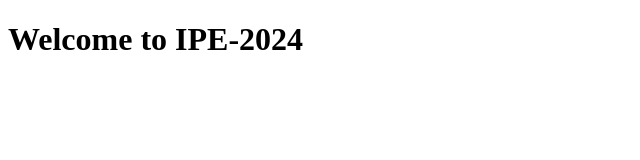
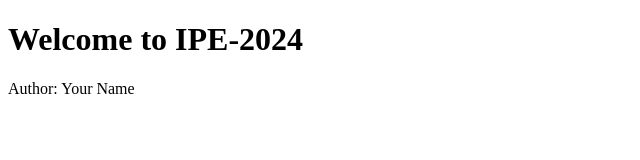
Before and after one commit to sivlong1/midterm-ipe-2024, a plain HTML site: page index.html in a window 1280 px wide. Shown: the whole page, without its empty margins (0-640 px from the left). Drawn offline with Linux system fonts and the light colour scheme.

Commit message:
Update index.html

```diff
--- a/index.html
+++ b/index.html
@@ -7,5 +7,6 @@
 </head>
 <body>
     <h1>Welcome to IPE-2024</h1>
+    <p>Author: Your Name</p>
 </body>
 </html>
```
